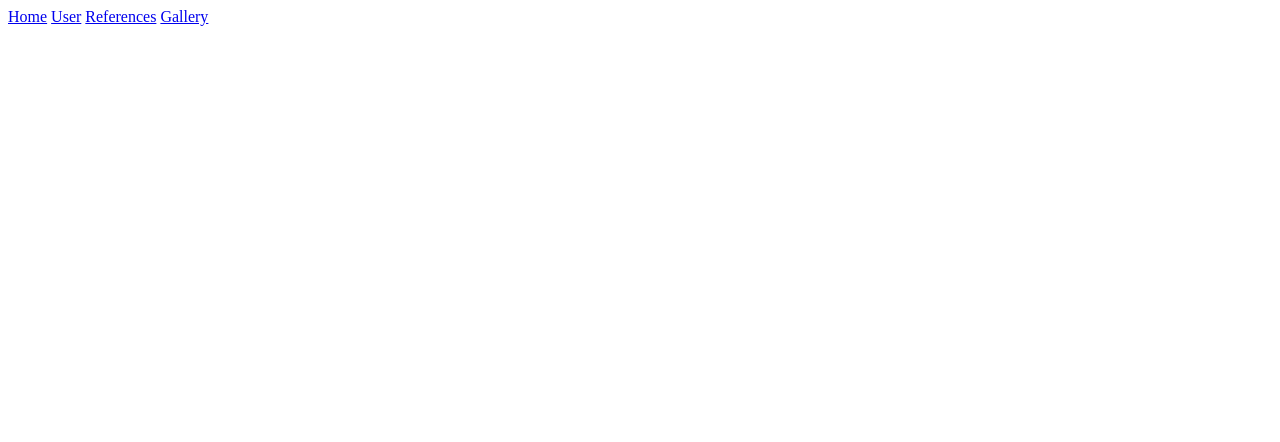
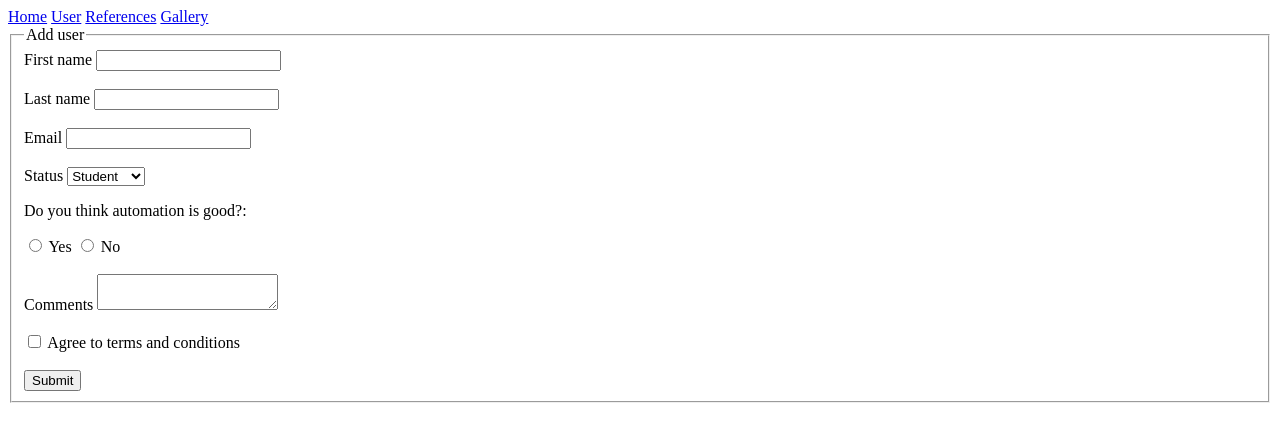
Before and after one commit to erickkv/aa-building-first-website, a plain HTML site: page user.html in a window 1280 px wide. Drawn offline with Linux system fonts and the light colour scheme.

Commit message:
finished all html pages (no css yet)

```diff
--- a/user.html
+++ b/user.html
@@ -13,5 +13,65 @@
             <a href="./references.html">References</a>
             <a href="./gallery.html">Gallery</a>
         </div>
+
+        <form action="/form-handling-url" method="post">
+            <fieldset>
+            <legend>Add user</legend>
+
+            <div>
+                <label class="block" for="firstName">First name</label>
+                <input type="text" id="firstName" name="first_name">
+            </div>
+            <br>
+            <div>
+                <label class="block" for="lastName">Last name</label>
+                <input type="text" id="lastName" name="last_name">
+            </div>
+            <br>
+            <div>
+                <label class="block" for="email">Email</label>
+                <input type="email" id="email" name="email_address">
+            </div>
+            <br>
+            <div>
+                <div class="inline_div">
+                    <label class="block" for="role">Status</label>
+                    <select id="role" name="user_role_name">
+                    <option value="student">Student</option>
+                    <option value="instructor">Instructor</option>
+                    <option value="guest">Guest</option>
+                    </select>
+                </div>
+            </div>
+
+
+            <div>
+                <p>Do you think automation is good?:</p>
+                <input type="radio" id="a_good" name="auto_good" value="HTML">
+                <label for="a_good">Yes</label>
+                <input type="radio" id="a_bad" name="auto_good" value="CSS">
+                <label for="a_bad">No</label>
+
+            </div>
+            <br>
+            <div>
+                <label class="block_left" for="comments">Comments</label>
+                <textarea id="comments" name="comments"></textarea>
+            </div>
+            <br>
+
+            <div>
+                <input type="checkbox" id="terms" name="terms" value="Terms">
+                <label class="inline_label" for="terms"> Agree to terms and conditions</label>
+            </div>
+            <br>
+
+            <div>
+                <button type="submit">Submit</button>
+            </div>
+
+            </fieldset>
+        </form>
+
     </body>
 </html>
```
Also changed, not shown: gallery.html (+9 -0 lines), references.html (+30 -0 lines), auto_im1.png (added), auto_im2.png (added), auto_im3.png (added), auto_im4.png (added), auto_im5.png (added), auto_im6.png (added).
